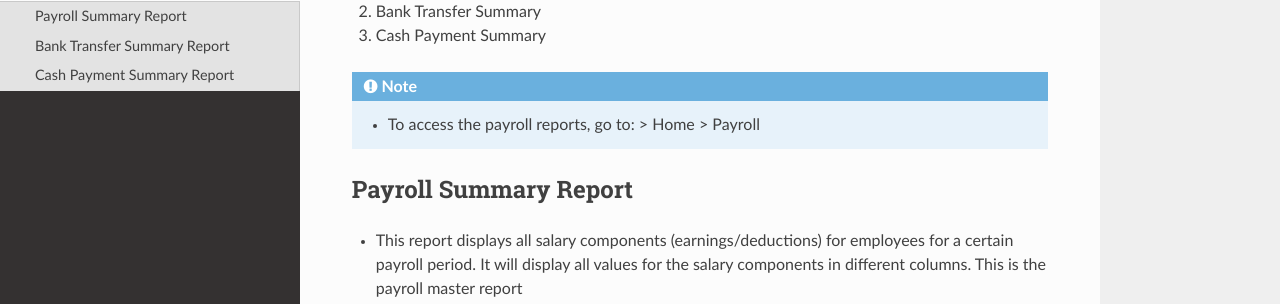
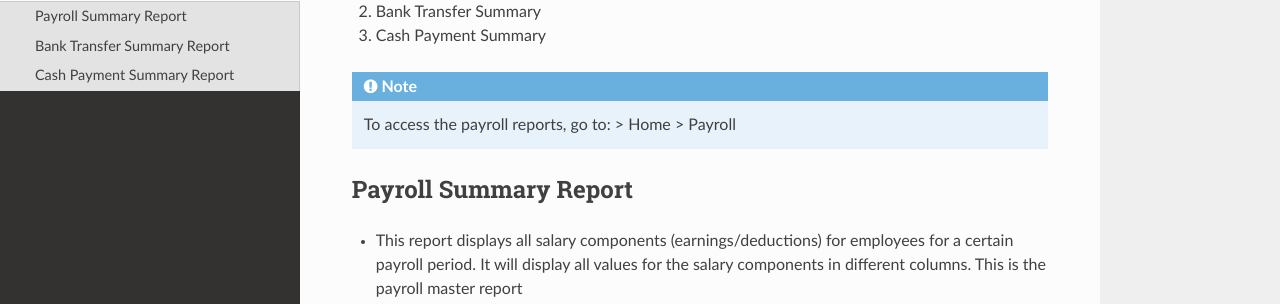
Before and after one commit to stevenyaga/sigmaerp-docs, a Sphinx documentation site: the page built from docs/hr/payroll-reports.rst, in a window 1280 px wide. Shown: the part 256-560 px from the top of the page. Built offline with Sphinx 7.4.7 and the Read the Docs theme 2.0.0, drawn with Linux system fonts in a browser that asks for light colours; pages that are not in the unit, such as notebooks, are missing from menus.

```diff
--- a/docs/hr/payroll-reports.rst
+++ b/docs/hr/payroll-reports.rst
@@ -9,7 +9,8 @@ Once Salary Slips have been generated, it is time to check on how figures for ea
 #. Cash Payment Summary
 
 .. note::
-    * To access the payroll reports, go to: > Home > Payroll
+	To access the payroll reports, go to: > Home > Payroll
+
 
 Payroll Summary Report
 ======================
```
